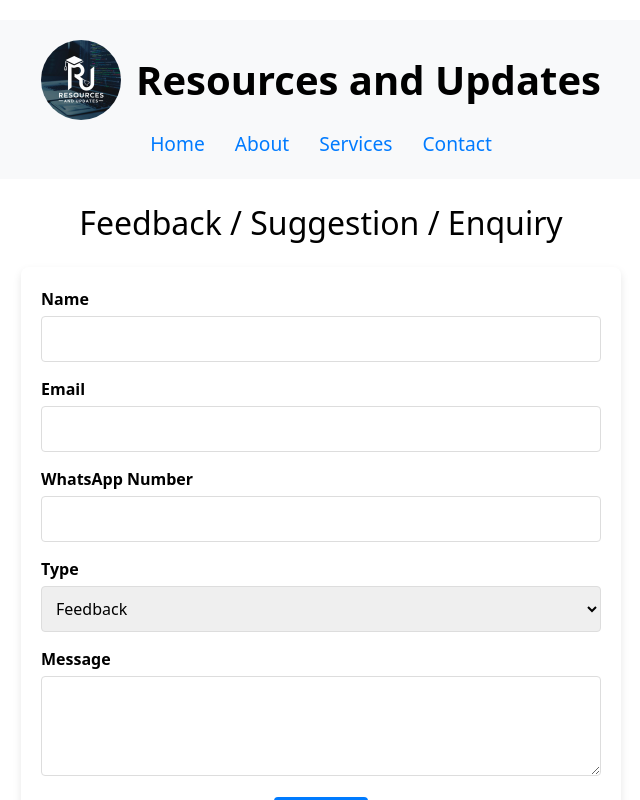
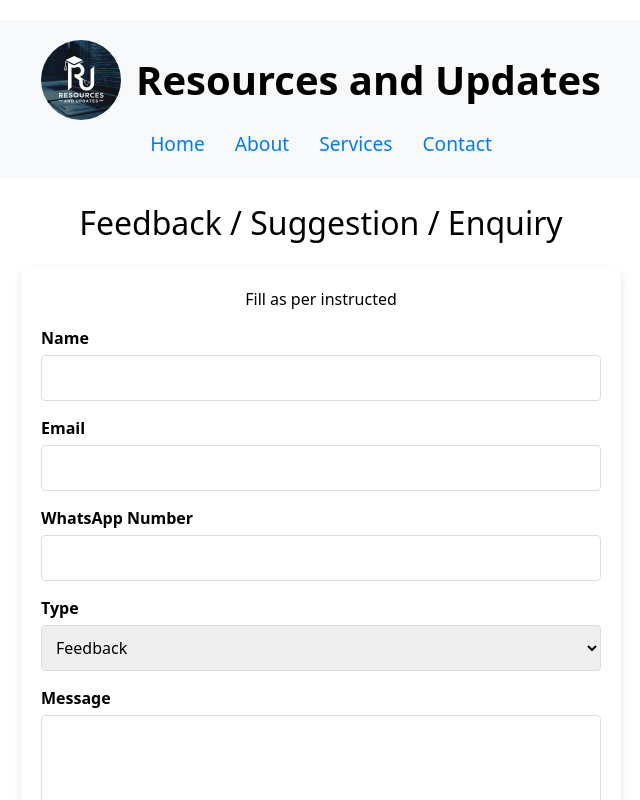
Before and after one commit to rohit-ayadav/ResourcesandUpdates, a Next.js app: page /feedback in a window 1280 px wide. Shown: the top 800 px of the page, without its empty margins (319-959 px from the left). Built offline with nearby package versions, Linux system fonts and the light colour scheme.

Commit message:
Refactor FeedbackPage form and submission flow

```diff
--- a/src/app/feedback/page.tsx
+++ b/src/app/feedback/page.tsx
@@ -64,8 +64,9 @@ export default function FeedbackPage() {
 
             <main style={mainContentStyle}>
                 <h2 style={subHeaderStyle}>Feedback / Suggestion / Enquiry</h2>
-                {/* <p style={warningTextStyle}>This feature is not working now, it will start soon.</p> */}
+                {!submitted ? (
                     <form onSubmit={handleSubmit} style={formStyle}>
+                        <label htmlFor="name">Fill as per instructed</label>
                         <div style={inputGroupStyle}>
                             <label htmlFor="name" style={labelStyle}>Name</label>
                             <input
@@ -135,8 +136,10 @@ export default function FeedbackPage() {
 
                         <button type="submit" style={submitButtonStyle}>Submit</button>
                     </form>
+                ) : (
+                    <p>Thank you for your submission! Redirecting to the homepage...</p>
+                )}
             </main>
-
             <footer style={footerStyle}>
                 <p>Join our community for more updates!</p>
                 <div style={socialLinksStyle}>
```
Lines whose indentation alone changed are shown as unchanged.
